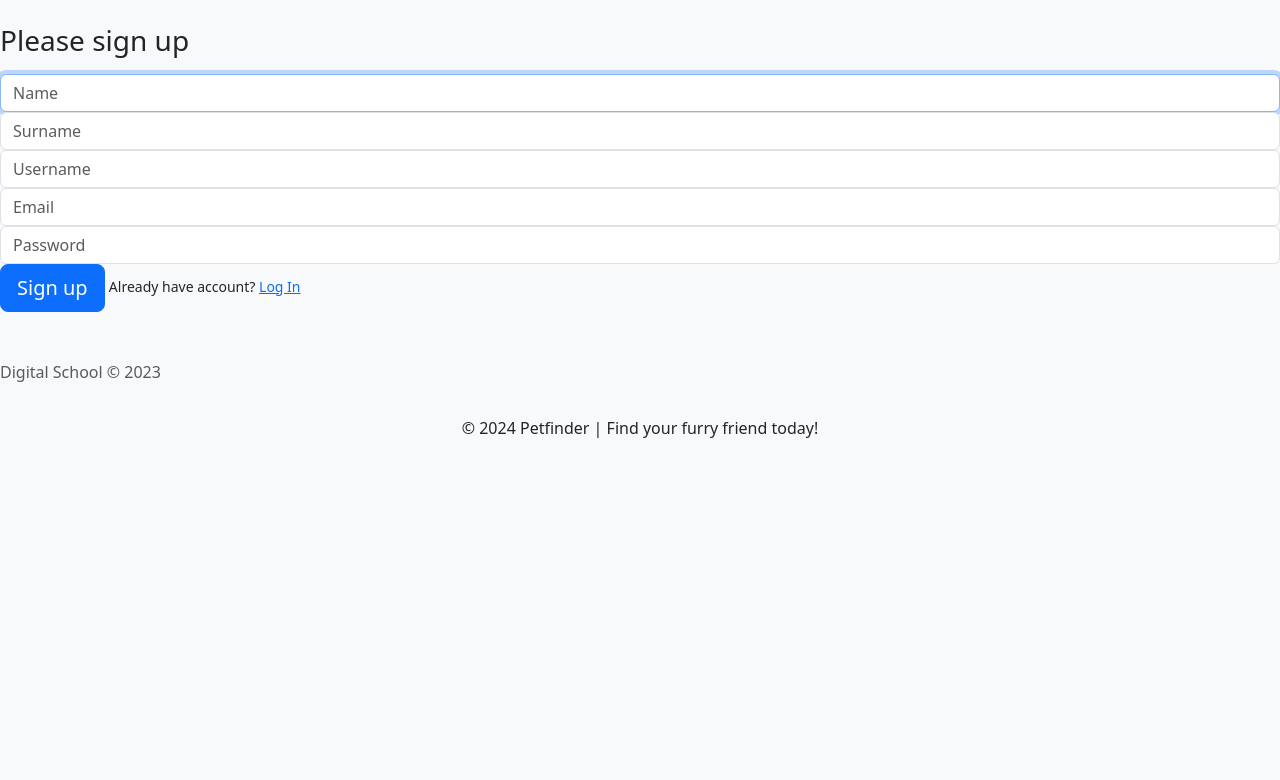
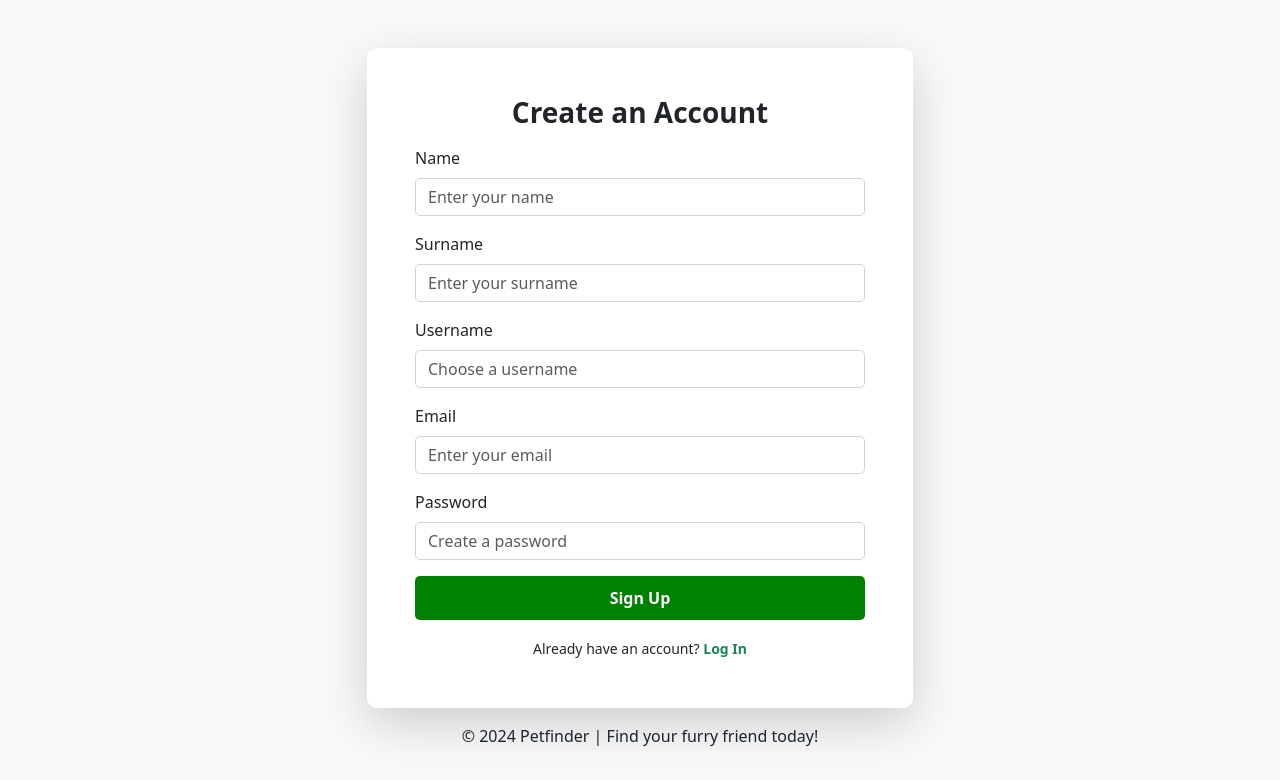
Before and after one commit to FlorentSy/petfinder-project2, a PHP site: page /signup.php in a window 1280 px wide. Shown: the part 56-836 px from the top of the page. Before the commit the page ends 494 px from the top, so only its background shows below. Run offline with PHP 8.4, Linux system fonts and the light colour scheme.

Commit message:
login signup design

```diff
--- a/signup.php
+++ b/signup.php
@@ -1,33 +1,95 @@
 <?php include("header.php"); ?>
 
-<div class="signup">
+<div class="container mt-5">
+    <div class="row justify-content-center">
+        <div class="col-md-6">
+            <div class="card shadow-lg">
+                <div class="card-body p-5">
+                    <h1 class="h3 mb-3 text-center fw-bold">Create an Account</h1>
+                    <form class="form-signup" action="register.php" method="post">
+                        <div class="mb-3">
+                            <label for="inputName" class="form-label">Name</label>
+                            <input type="text" id="inputName" class="form-control" placeholder="Enter your name" name="name" required>
+                        </div>
 
-	<form class="form-signin" action="register.php" method="post">
+                        <div class="mb-3">
+                            <label for="inputSurname" class="form-label">Surname</label>
+                            <input type="text" id="inputSurname" class="form-control" placeholder="Enter your surname" name="surname" required>
+                        </div>
 
-		<h1 class="h3 mb-3 font-weight-normal">Please sign up</h1>
+                        <div class="mb-3">
+                            <label for="inputUsername" class="form-label">Username</label>
+                            <input type="text" id="inputUsername" class="form-control" placeholder="Choose a username" name="username" required>
+                        </div>
 
-		<label for="inputEmail" class="sr-only">Name</label>
-		<input type="text" id="inputEmail" class="form-control" placeholder="Name" name="name" required autofocus>
+                        <div class="mb-3">
+                            <label for="inputEmail" class="form-label">Email</label>
+                            <input type="email" id="inputEmail" class="form-control" placeholder="Enter your email" name="email" required>
+                        </div>
 
-		<label for="inputEmail" class="sr-only">Surname</label>
-		<input type="text" id="inputEmail" class="form-control" placeholder="Surname" name="surname" required autofocus>
+                        <div class="mb-3">
+                            <label for="inputPassword" class="form-label">Password</label>
+                            <input type="password" id="inputPassword" class="form-control" placeholder="Create a password" name="password" required>
+                        </div>
 
-		<label for="inputEmail" class="sr-only">Username</label>
-		<input type="text" id="inputEmail" class="form-control" placeholder="Username" name="username" required autofocus>
-
-
-		<label for="inputEmail" class="sr-only">Email</label>
-		<input type="email" id="inputEmail" class="form-control" placeholder="Email" name="email" required autofocus>
-
-		<label for="inputPassword" class="sr-only">Password</label>
-		<input type="password" id="inputPassword" class="form-control" placeholder="Password" name="password" required>
-
-		<button class="btn btn-lg btn-primary btn-block" type="submit" name="submit">Sign up</button>
-
-		<small>Already have account? <a href="login.php">Log In</a></small>
-
-		<p class="mt-5 mb-3 text-muted">Digital School &copy; 2023</p>
-	</form>
+                        <button class="btn btn-success w-100" type="submit" name="submit">Sign Up</button>
+                    </form>
+                    <div class="text-center mt-3">
+                        <small>Already have an account? <a href="login.php" class="text-success">Log In</a></small>
+                    </div>
+                </div>
+            </div>
+        </div>
+    </div>
 </div>
 
 <?php include("footer.php"); ?>
+<style>
+	body {
+    background-color: #f8f9fa; /* Light background for better contrast */
+}
+
+.card {
+    border: none;
+    border-radius: 10px;
+}
+
+.card-body {
+    padding: 30px;
+}
+
+.btn-success {
+    background-color: green;
+    border: none;
+    font-size: 16px;
+    font-weight: bold;
+    padding: 10px 20px;
+    border-radius: 5px;
+    transition: all 0.3s ease-in-out;
+}
+
+.btn-success:hover {
+    background-color: green;
+}
+
+.form-control {
+    border-radius: 5px;
+    border: 1px solid #ced4da;
+    box-shadow: none;
+    transition: border-color 0.2s ease-in-out;
+}
+
+.form-control:focus {
+    border-color: #007bff;
+    box-shadow: 0 0 0 0.2rem rgba(0, 123, 255, 0.25);
+}
+
+.text-success {
+    font-weight: bold;
+    text-decoration: none;
+}
+
+.text-success:hover {
+    text-decoration: underline;
+}
+</style>
```
Also changed, not shown: login.php (+75 -19 lines).
